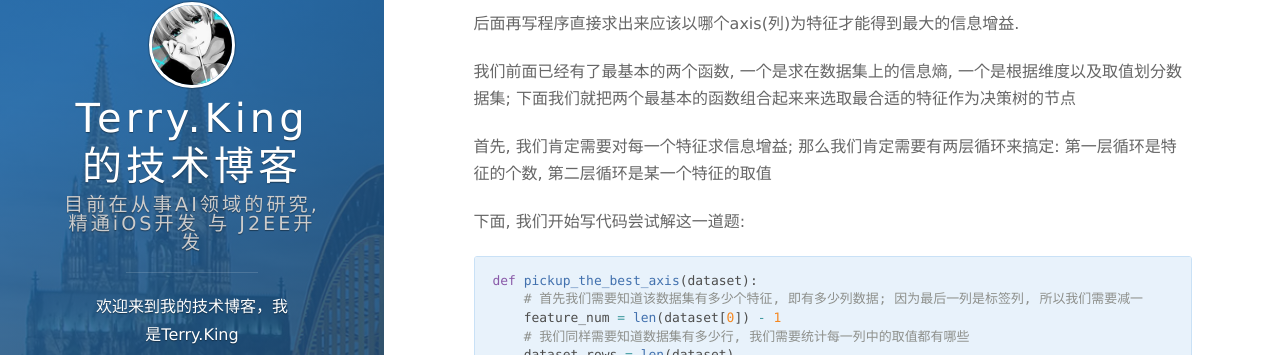
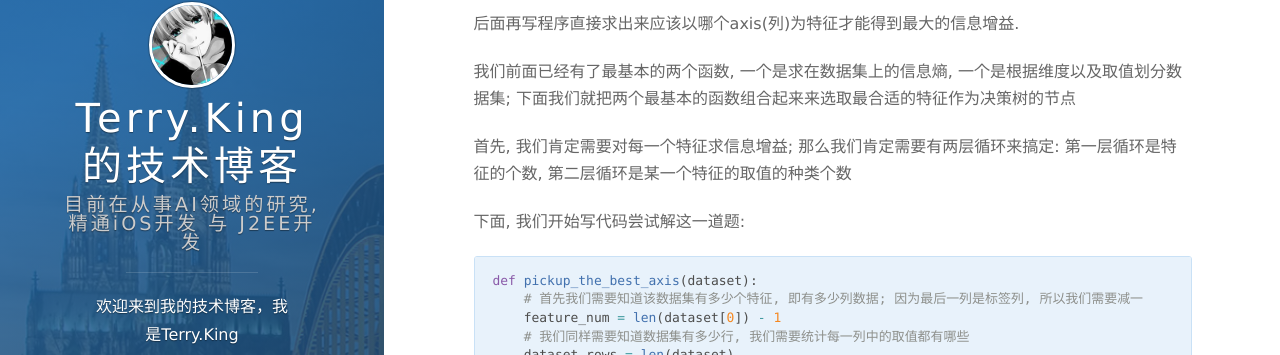
Before and after one commit to terryKing1992/terryKing1992.github.io, a Jekyll site: the page built from _posts/2018-04-10-deep-learning-decision-tree-code.md, in a window 1280 px wide and 900 px high, scrolled down 3623 px. Shown: the part 123-478 px from the top of the window. Built offline with Jekyll 4.4.1, drawn with Linux system fonts in a browser that asks for light colours; nearby versions of some CDN libraries; comment, search, counter and statistics services are not loaded.

Commit message:
fix typo error

```diff
--- a/_posts/2018-04-10-deep-learning-decision-tree-code.md
+++ b/_posts/2018-04-10-deep-learning-decision-tree-code.md
@@ -175,7 +175,7 @@ Gain = 0.6869615765973234 - (1/3 * 0.6365141682948128 + 1/3 * 0.6365141682948128
 
 我们前面已经有了最基本的两个函数, 一个是求在数据集上的信息熵, 一个是根据维度以及取值划分数据集; 下面我们就把两个最基本的函数组合起来来选取最合适的特征作为决策树的节点
 
-首先, 我们肯定需要对每一个特征求信息增益; 那么我们肯定需要有两层循环来搞定: 第一层循环是特征的个数, 第二层循环是某一个特征的取值
+首先, 我们肯定需要对每一个特征求信息增益; 那么我们肯定需要有两层循环来搞定: 第一层循环是特征的个数, 第二层循环是某一个特征的取值的种类个数
 
 下面, 我们开始写代码尝试解这一道题:
 
```
